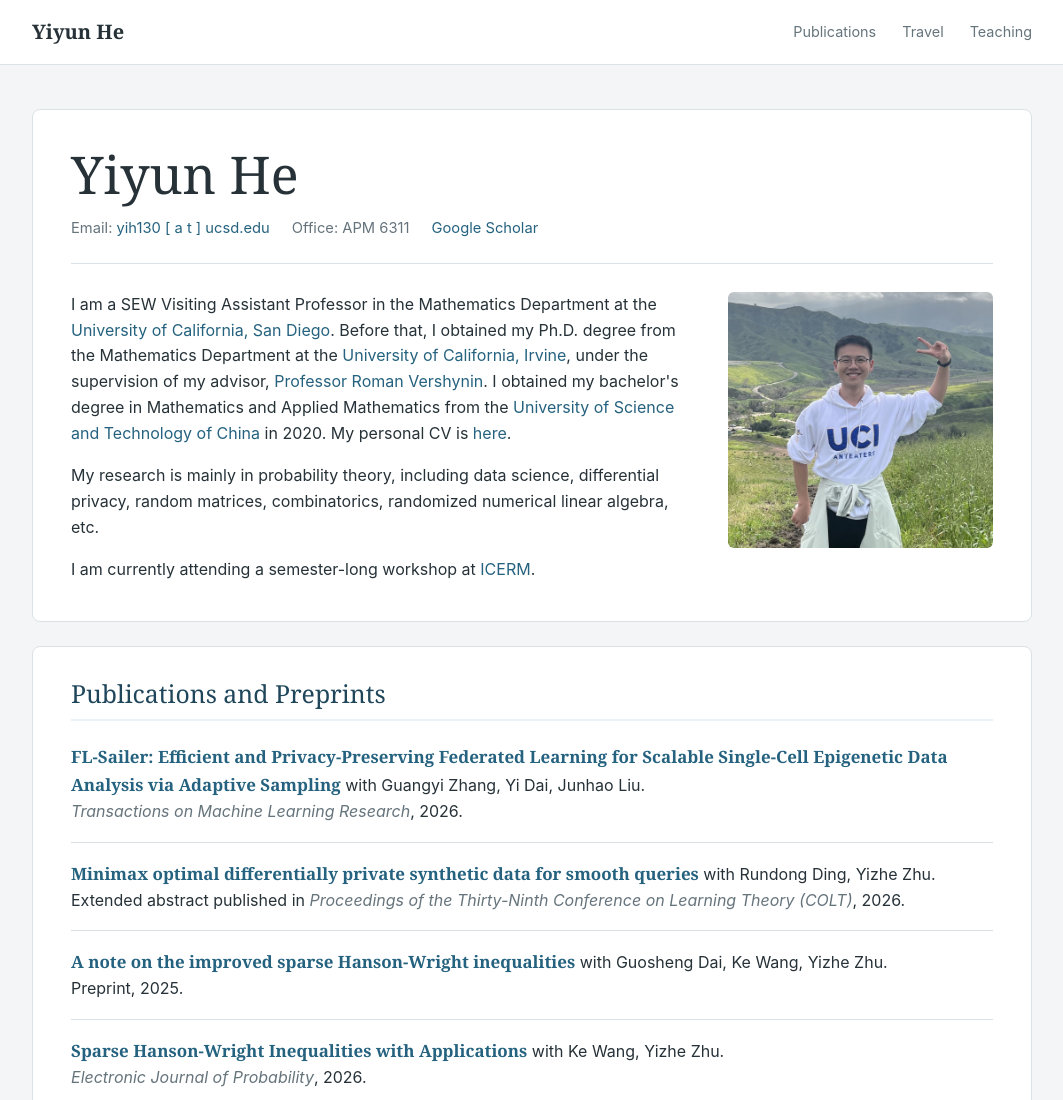
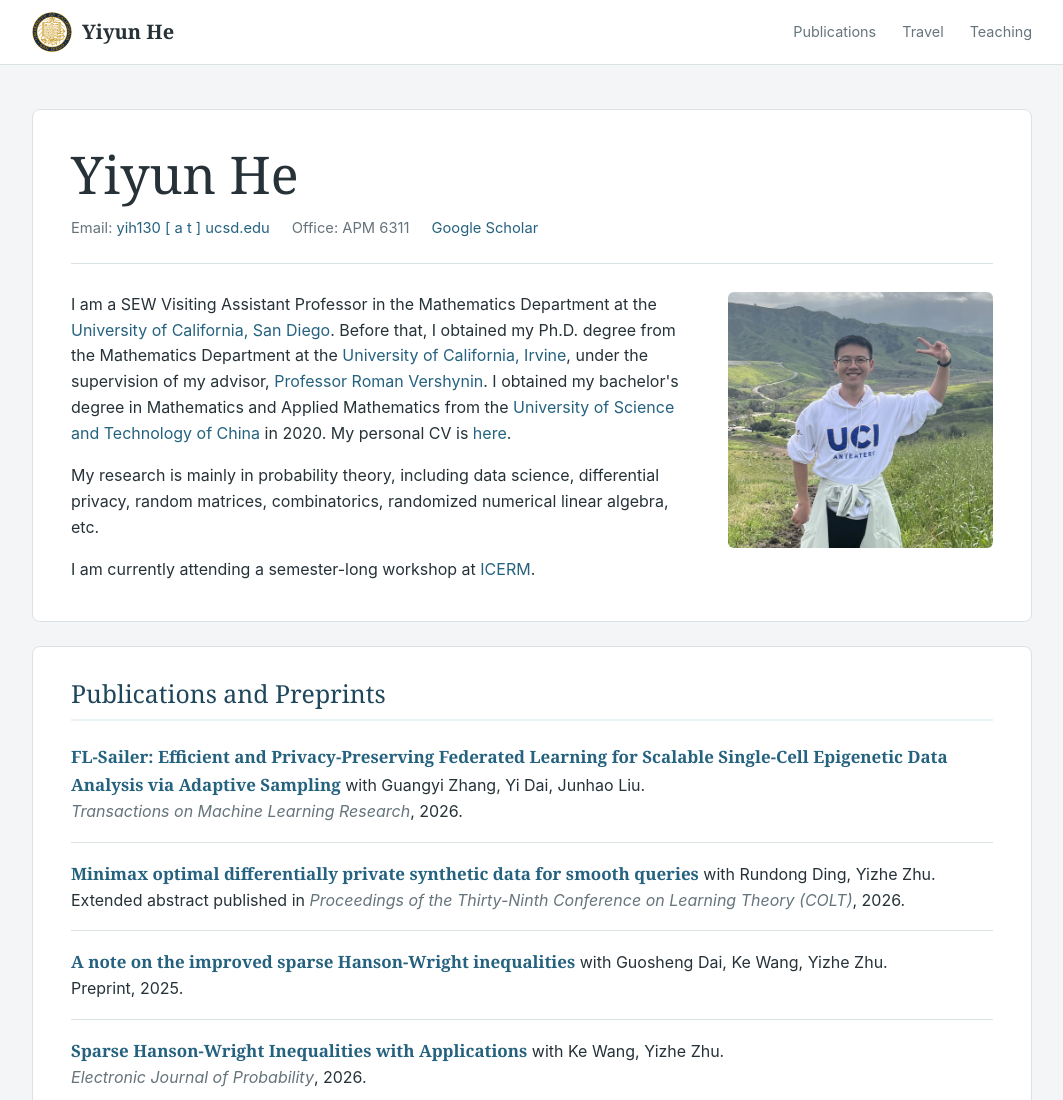
Before and after one commit to kasanhyy/kasanhyy.github.io, a plain HTML site: page index.html in a window 1280 px wide. Shown: the top 1100 px of the page, without its empty margins (108-1171 px from the left). Drawn offline with Linux system fonts and the light colour scheme.

Commit message:
Use UC San Diego seal as site icon

```diff
--- a/index.html
+++ b/index.html
@@ -12,6 +12,7 @@
     <meta property="og:description" content="Research in probability theory, differential privacy, random matrices, combinatorics, and randomized numerical linear algebra." />
     <meta property="og:image" content="https://kasanhyy.github.io/assets/yiyun-he.jpg" />
     <title>Yiyun He</title>
+    <link rel="icon" href="assets/Seal_of_the_University_of_California,_San_Diego.svg" type="image/svg+xml" />
     <link rel="stylesheet" href="styles.css" />
   </head>
 
@@ -21,7 +22,10 @@
 
     <header class="site-header">
       <div class="site-header-inner">
-        <a class="site-name" href="#content">Yiyun He</a>
+        <a class="site-name" href="#content">
+          <img class="site-logo" src="assets/Seal_of_the_University_of_California,_San_Diego.svg" width="40" height="40" alt="" />
+          <span>Yiyun He</span>
+        </a>
         <nav aria-label="Main navigation">
           <a href="#publications-heading">Publications</a>
           <a href="#travel-heading">Travel</a>
--- a/styles.css
+++ b/styles.css
@@ -68,10 +68,20 @@ a:focus-visible {
 }
 
 .site-name {
+  display: inline-flex;
+  align-items: center;
+  gap: 10px;
   color: var(--text);
   font-family: Georgia, "Times New Roman", serif;
   font-size: 1.25rem;
   font-weight: 600;
+}
+
+.site-logo {
+  display: block;
+  width: 40px;
+  height: 40px;
+  flex: 0 0 auto;
 }
 
 .site-name:hover {
@@ -224,6 +234,11 @@ em {
     min-height: 58px;
   }
 
+  .site-logo {
+    width: 34px;
+    height: 34px;
+  }
+
   nav {
     gap: 14px;
     font-size: 0.82rem;
```
Also changed, not shown: assets/Seal_of_the_University_of_California,_San_Diego.svg (added).
